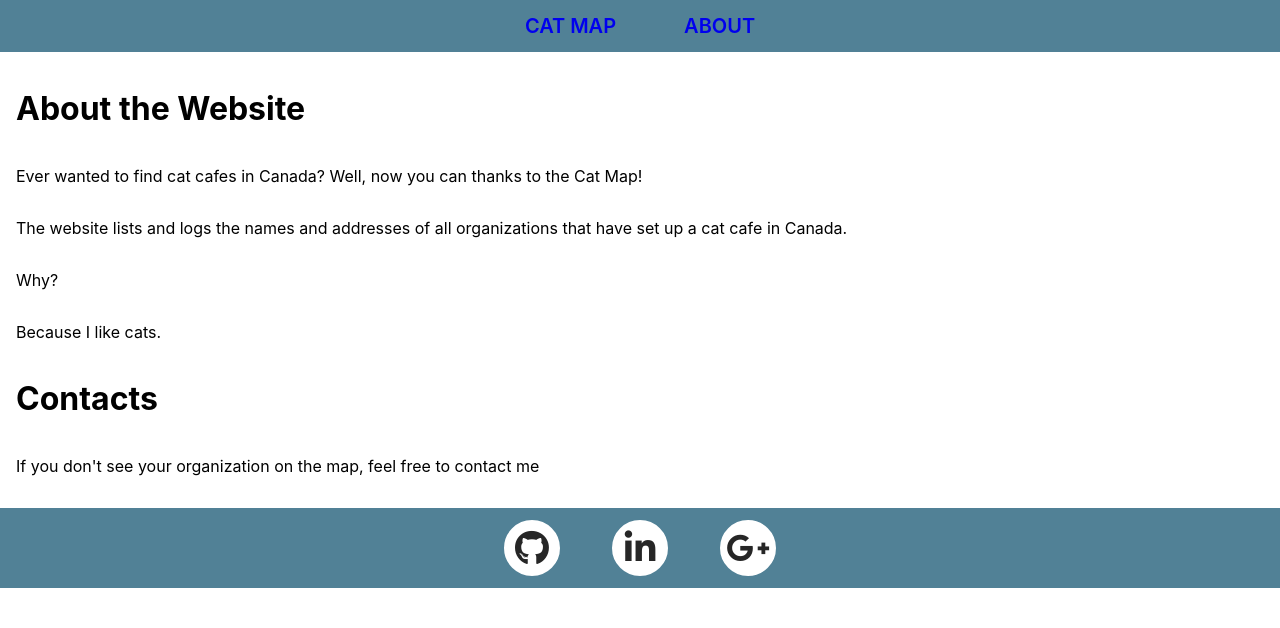
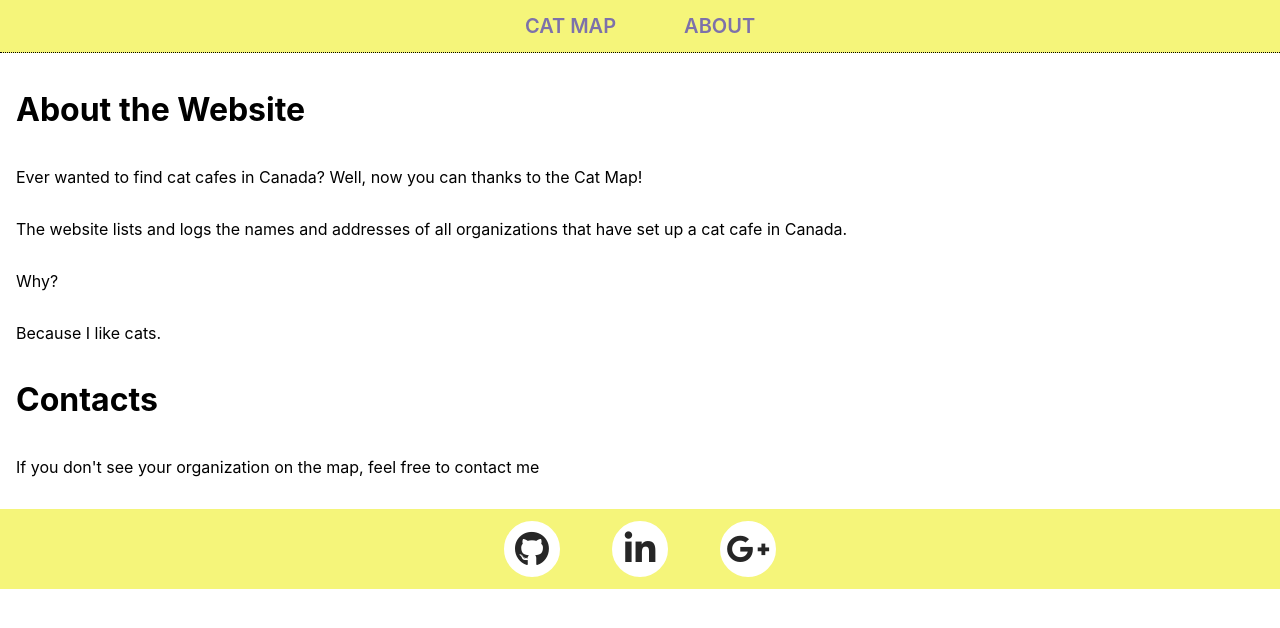
Before and after one commit to LucasDLee/Cats-Canada, a Vue app: page /about in a window 1280 px wide. Shown: the top 628 px of the page. Built offline with nearby package versions, Linux system fonts and the light colour scheme.

Commit message:
Colour scheme

```diff
--- a/package.json
+++ b/package.json
@@ -1,6 +1,6 @@
 {
   "name": "cats-canada",
-  "version": "0.0.0",
+  "version": "1.0.0",
   "private": true,
   "scripts": {
     "dev": "vite",
--- a/src/assets/main.css
+++ b/src/assets/main.css
@@ -1,8 +1,14 @@
 :root {
-  --hyperlink-bg-color: #518196;
+  --hyperlink-bg-color: #F5F57A;
+  --main: #F5F57A;
+  --main2: rgb(191, 183, 111, 0.75);
+  --main3: #3DA35D;
+  --main4: rgb(125, 113, 170, 0.67);
+  --main5: rgb(128, 125, 106, 0.5);
 }
 
 body {
+  /* color: #7D71AA; */
   margin: 0;
 }
 
--- a/src/components/NavBar.vue
+++ b/src/components/NavBar.vue
@@ -12,12 +12,14 @@ import { RouterLink } from 'vue-router'
 <style scoped>
 nav {
   background-color: var(--hyperlink-bg-color);
+  border-bottom: 1px dotted black;
   text-transform: uppercase;
   text-align: center;
   font-weight: 600;
 }
 
 nav > * {
+  color: #7D71AA;
   display: inline-block;
   list-style: outside none none;
   margin: 0 1em;
@@ -45,8 +47,8 @@ nav > *::before {
   content: '';
   right: 0;
   top: 0;
-  border-top: 3px solid #3E8914;
-  border-right: 3px solid #2E640F;
+  border-top: 3px solid var(--main3);
+  border-right: 3px solid var(--main3);
   transform: translate(-100%, 50%);
 }
 
@@ -54,8 +56,8 @@ nav > *:after {
   content: '';
   left: 0;
   bottom: 0;
-  border-bottom: 3px solid #2E640F;
-  border-left: 3px solid #3E8914;
+  border-bottom: 3px solid var(--main3);
+  border-left: 3px solid var(--main3);
   transform: translate(100%, -50%)
 }
 
@@ -66,6 +68,6 @@ nav > *:hover:after{
 }
 
 nav > *:hover {
-  color: #3DA35D;
+  color: var(--main3);
 }
 </style>
--- a/src/views/HomeView.vue
+++ b/src/views/HomeView.vue
@@ -45,8 +45,8 @@ export default {
       bounds: [
         [90, 0],
         [90, -180],
-        [0, 0],
-        [0, -180]
+        [35, 0],
+        [35, -180]
       ],
       mouseLatLon: {
         lat: 0,
```
Also changed, not shown: public/static/colour pallet.png (added), 1 other file (tests, documents, lock files or other folders).
